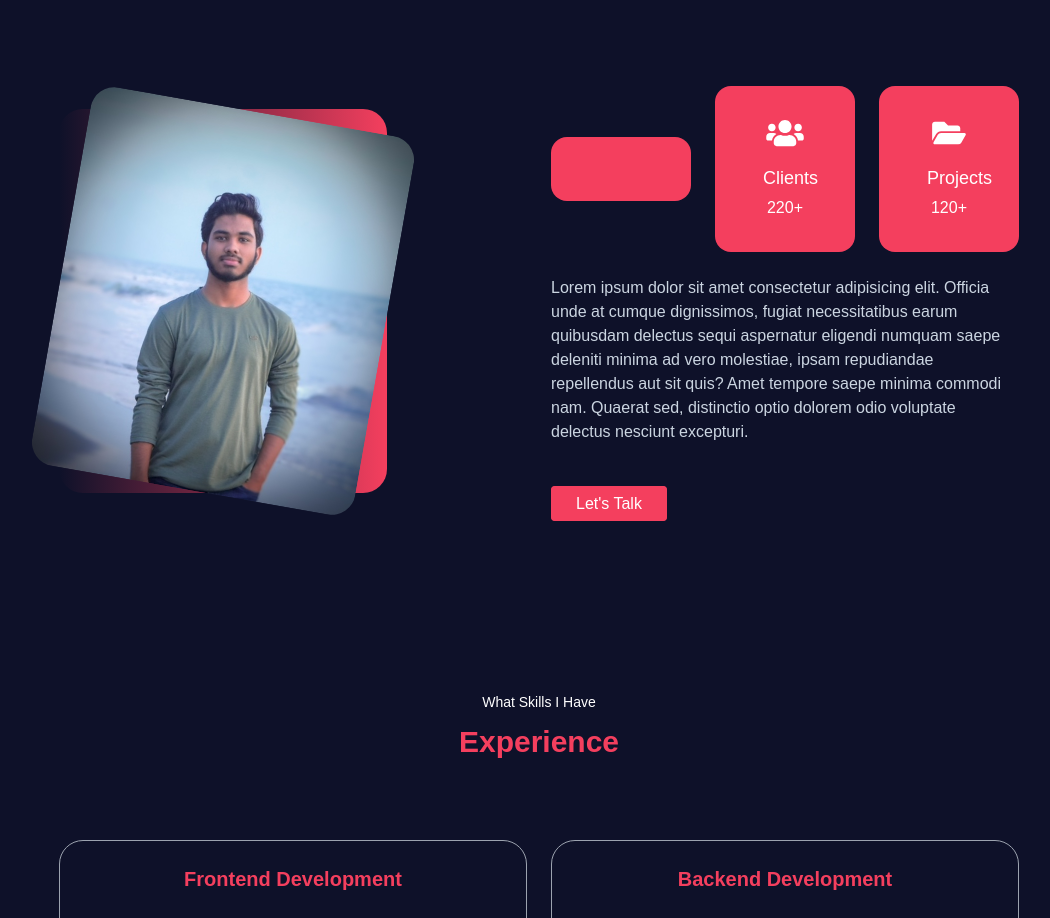
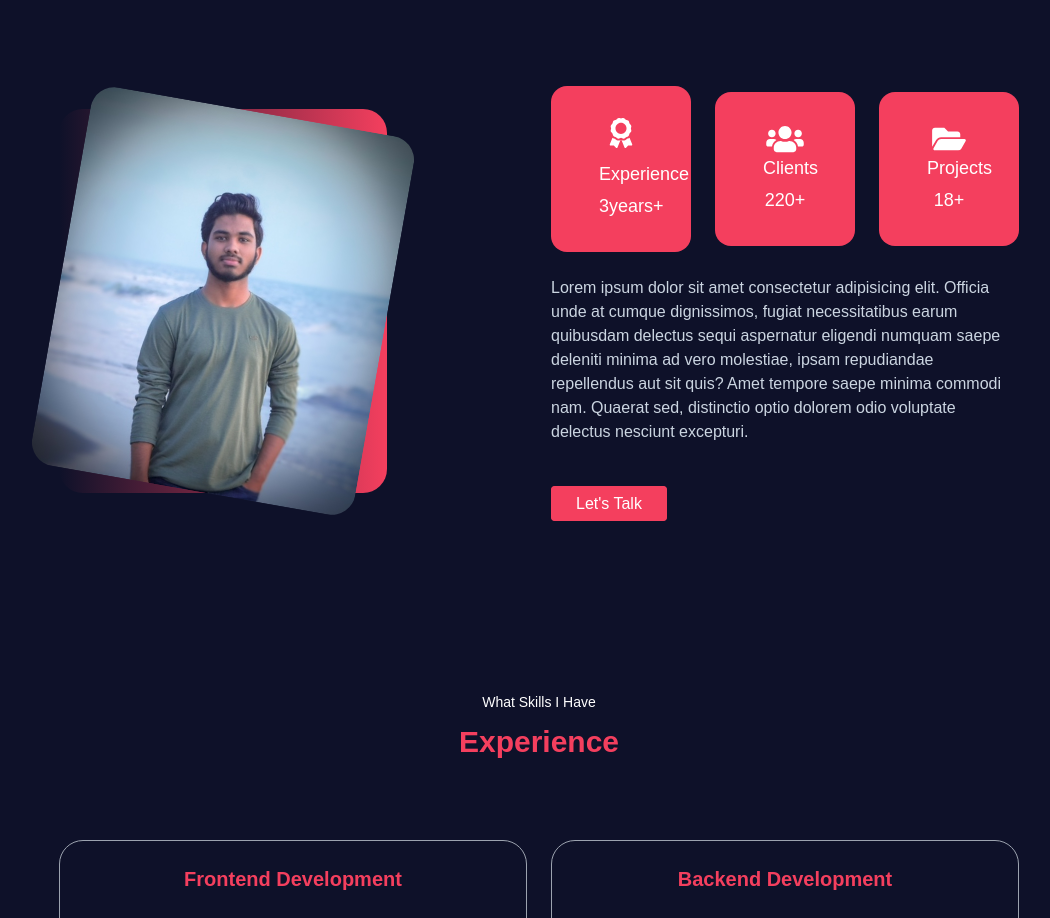
Before and after one commit to rubayed-ahmed/shohan-portfolio, a React (Create React App) app: page / in a window 1280 px wide. Shown: the part 1092-2010 px from the top of the page, without its empty margins (101-1151 px from the left). Built offline with nearby package versions, Linux system fonts and the light colour scheme; no server answers; a web font is replaced by a local one.

Commit message:
about section

```diff
--- a/public/about.json
+++ /dev/null
@@ -1,21 +0,0 @@
-[
-{
-  "about": [
-    {
-      "about_id": "01",
-      "title": "Experience",
-      "desc": "98"
-    },
-    {
-      "about_id": "02",
-      "title": "Clients",
-      "desc": "220"
-    },
-    {
-      "about_id": "03",
-      "title": "projects",
-      "desc": "66"
-    }
-  ]
-}
-  ]
--- a/src/Pages/Home/About/About.js
+++ b/src/Pages/Home/About/About.js
@@ -6,13 +6,13 @@ import ScrollTrigger from "react-scroll-trigger";
 
 const About = () => {
   const [countOn, setCountOn] = useState(false);
-  const [about, setAbout] = useState()
+  const [about, setAbout] = useState();
 
   useEffect(() => {
-    fetch('about.json')
-    .then(res => res.json())
-    .then(data => setAbout)
-  },[])
+    fetch("about.json")
+      .then((res) => res.json())
+      .then((data) => setAbout);
+  }, []);
 
   return (
     <section id="about" className="px-10 md:px-20 lg:px-40 md:py-12 my-20">
@@ -35,42 +35,72 @@ const About = () => {
         <div className="">
           <div className="grid grid-cols-3 gap-6 items-center text-center">
             <div className="bg-rose-500 px-12 py-8 rounded-2xl">
-              {/* <FaAward className="w-full text-3xl" />
-              <h5 className="mt-4 mb-1 text-lg">Experience</h5>
-              <span>3 years+</span> */}
-              {
-                about?.map(abt =>      <ScrollTrigger
+              <ScrollTrigger
                 onEnter={() => setCountOn(true)}
-                  onExit={() => setCountOn(false)}>
+                onExit={() => setCountOn(false)}
+              >
                 <div>
                   <FaAward className="w-full text-3xl mb-3" />
                   <span className="text-lg capitalize">Experience</span>
-                    <h1 className="text-2xl">
+                  <h1 className="text-lg mt-1">
                     {countOn && (
                       <CountUp
                         start={0}
-                          end={100}
+                        end={3}
                         duration={2}
                         delay={0}
                       ></CountUp>
                     )}
-                      %
+                     years+
                   </h1>
                 </div>
-                </ScrollTrigger>)
-              }
+              </ScrollTrigger>
             </div>
 
             <div className="bg-rose-500 px-12 py-8 rounded-2xl">
+              <ScrollTrigger
+                onEnter={() => setCountOn(true)}
+                onExit={() => setCountOn(false)}
+              >
+                <div>
                   <FaUsers className="w-full text-3xl" />
-              <h5 className="mt-4 mb-1 text-lg">Clients</h5>
-              <span>220+</span>
+                  <span className="text-lg capitalize">Clients</span>
+                  <h1 className="text-lg mt-1">
+                    {countOn && (
+                      <CountUp
+                        start={0}
+                        end={220}
+                        duration={2}
+                        delay={0}
+                      ></CountUp>
+                    )}
+                    +
+                  </h1>
+                </div>
+              </ScrollTrigger>
             </div>
 
             <div className="bg-rose-500 px-12 py-8 rounded-2xl">
+              <ScrollTrigger
+                onEnter={() => setCountOn(true)}
+                onExit={() => setCountOn(false)}
+              >
+                <div>
                   <FaFolderOpen className="w-full text-3xl" />
-              <h5 className="mt-4 mb-1 text-lg">Projects</h5>
-              <span>120+</span>
+                  <span className="text-lg capitalize">Projects</span>
+                  <h1 className="text-lg mt-1">
+                    {countOn && (
+                      <CountUp
+                        start={0}
+                        end={18}
+                        duration={2}
+                        delay={0}
+                      ></CountUp>
+                    )}
+                    +
+                  </h1>
+                </div>
+              </ScrollTrigger>
             </div>
           </div>
           <p className="mt-6 mb-12 text-slate-300">
```
Lines whose indentation alone changed are shown as unchanged.
